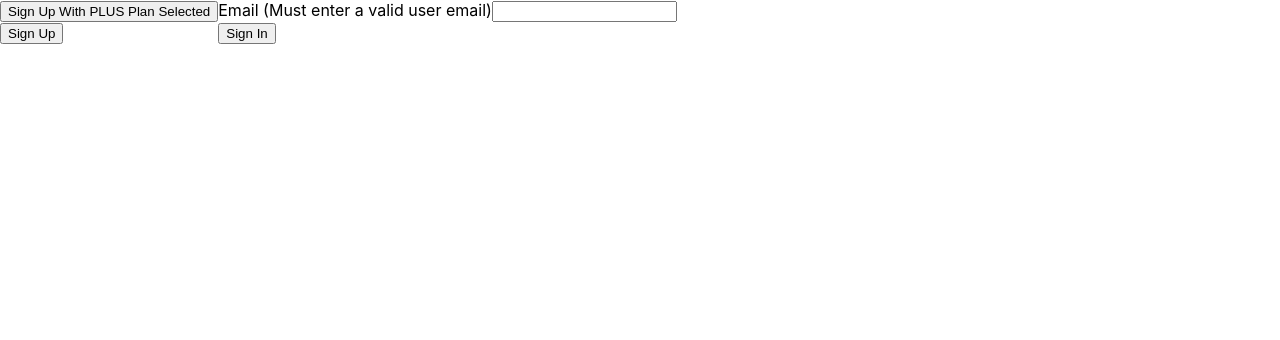
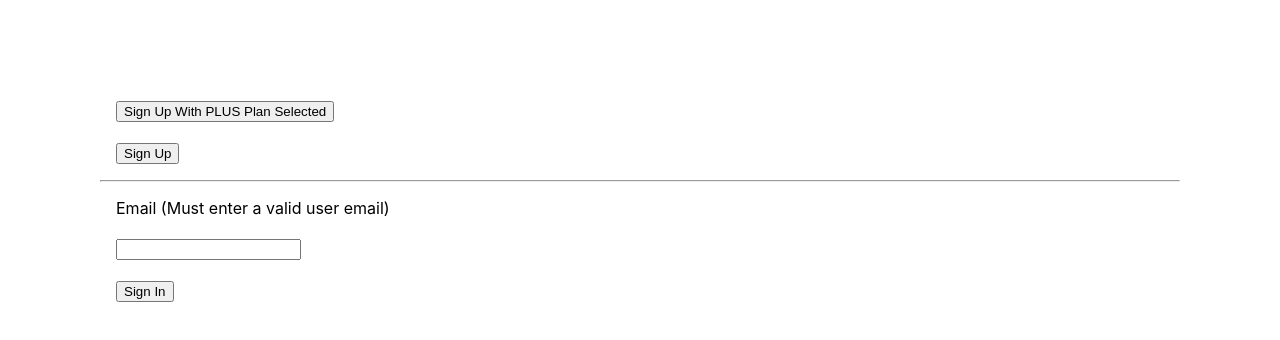
Before and after one commit to simyxing/react-wc-app, a React (Create React App) app in the folder client/: page /sign-up in a window 1280 px wide. Shown: the top 340 px of the page. Built offline with nearby package versions, Linux system fonts and the light colour scheme.

Commit message:
better ui for sign up page

```diff
--- a/client/src/components/signInForm.tsx
+++ b/client/src/components/signInForm.tsx
@@ -10,6 +10,9 @@ const SignInForm: React.FC<Props> = () => {
   const navigate = useNavigate();
 
   const handleSignIn = () => {
+    if (!email) {
+      return;
+    }
     localStorage.setItem("email", email);
 
     navigate("/");
@@ -23,8 +26,11 @@ const SignInForm: React.FC<Props> = () => {
       <form onSubmit={handleSignIn}>
         <div>
           <label>Email (Must enter a valid user email)</label>
+          <br />
+          <br />
           <input type={"email"} name="email" onChange={onChange} />
         </div>
+        <br />
         <button type="submit">Sign In</button>
       </form>
     </>
--- a/client/src/components/signUpForm.tsx
+++ b/client/src/components/signUpForm.tsx
@@ -17,10 +17,10 @@ const SignUpForm: React.FC<Props> = () => {
       isPendingUpgrade: true,
     };
 
-    const res = await axios.post("http://localhost:5001/profile/profile", {
+    await axios.post("http://localhost:5001/profile/profile", {
       data: data,
     });
-    const res2 = await axios.post("http://localhost:5001/wc/create-account", {
+    await axios.post("http://localhost:5001/wc/create-account", {
       data: {
         email: data.email,
         first_name: data.firstName,
@@ -29,7 +29,6 @@ const SignUpForm: React.FC<Props> = () => {
         password: data.wc_password,
       },
     });
-    console.log(res, res2);
 
     localStorage.setItem("email", data.email);
   };
@@ -63,7 +62,7 @@ const SignUpForm: React.FC<Props> = () => {
       <form onSubmit={signUpWithPlanSelected}>
         <button type="submit">Sign Up With PLUS Plan Selected</button>
       </form>
-
+      <br />
       <form onSubmit={signUp}>
         <button type="submit">Sign Up</button>
       </form>
--- a/client/src/pages/SignUp/index.module.scss
+++ b/client/src/pages/SignUp/index.module.scss
@@ -1,8 +1,7 @@
 .container {
-  display: flex;
-  flex-direction: row;
+  margin: 100px;
 }
 
 .wrapper {
-  margin-bottom: 0.5rem;
+  margin: 1rem;
 }
--- a/client/src/pages/SignUp/index.tsx
+++ b/client/src/pages/SignUp/index.tsx
@@ -22,6 +22,7 @@ const SignUp: React.FC = () => {
       <div className={styles.wrapper}>
         <SignUpForm />
       </div>
+      <hr />
       <div className={styles.wrapper}>
         <SignInForm />
       </div>
```
